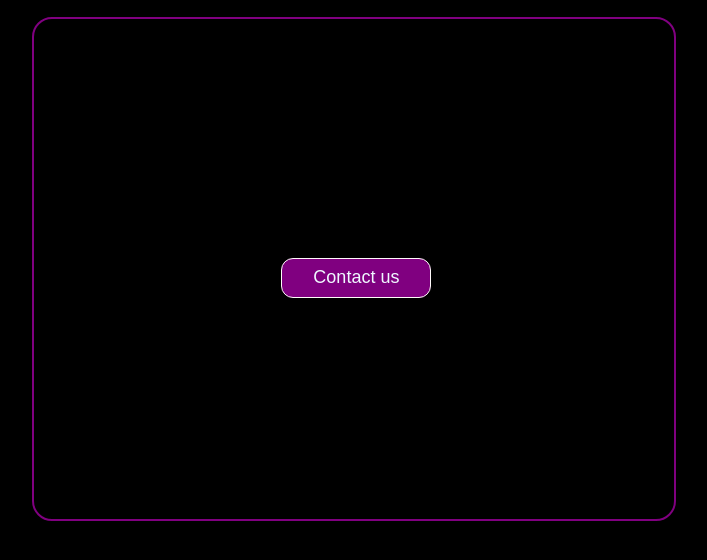
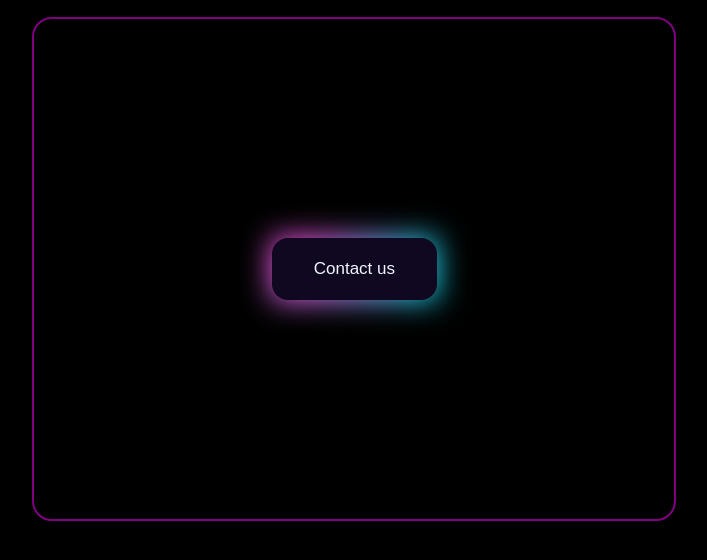
Before and after one commit to Prabuddha302005/responsive-Portfolio, a plain HTML site: page contact.html in a window 1280 px wide. Shown: the part 136-696 px from the top of the page, without its empty margins (262-969 px from the left). Drawn offline with Linux system fonts and the light colour scheme.

Commit message:
button-edited

```diff
--- a/contact.css
+++ b/contact.css
@@ -33,24 +33,36 @@ form > input:hover{
     text-align: center;
     margin-top: 14px;
 }
-.button{
-    width: 150px;
-    height: 40px;
-    border-radius: 12px;
-    background-color: purple;
-    color: wheat;
-    font-size: 18px;
-    font-family: sans-serif;
-    border: 1px solid snow;
-    margin-left: 4px;
-    margin-top: 17px;
-}
+button {
+    width: 165px;
+    height: 62px;
+    cursor: pointer;
+    color: #fff;
+    font-size: 17px;
+    border-radius: 1rem;
+    border: none;
+    position: relative;
+    background: #100720;
+    transition: 0.1s;
+  }
 
-.button:hover{
-    cursor: pointer;
-    box-shadow: 4px 4px 2px rgb(252, 108, 252);
-    background-color: rgb(178, 28, 178);
-}
+  button::after {
+    content: '';
+    width: 100%;
+    height: 100%;
+    background-image: radial-gradient( circle farthest-corner at 10% 20%,  rgba(255,94,247,1) 17.8%, rgba(2,245,255,1) 100.2% );
+    filter: blur(15px);
+    z-index: -1;
+    position: absolute;
+    left: 0;
+    top: 0;
+  }
+
+  button:active {
+    transform: scale(0.9) rotate(3deg);
+    background: radial-gradient( circle farthest-corner at 10% 20%,  rgba(255,94,247,1) 17.8%, rgba(2,245,255,1) 100.2% );
+    transition: 0.5s;
+  }
 @media (max-width:850px) {
     .content {
         margin: 20px auto;
--- a/contact.html
+++ b/contact.html
@@ -39,7 +39,7 @@
     <p class="tag-line">Let's create websites that works for your business.</p>
 <div class="content">
 
-    <form action="post">
+    <form>
         <button class="button"><a href="https://forms.gle/A9wwhfLGa3PXLS8T9">Contact us</button></a>
 
         <!-- <label for="name">Name</label><br>
```
